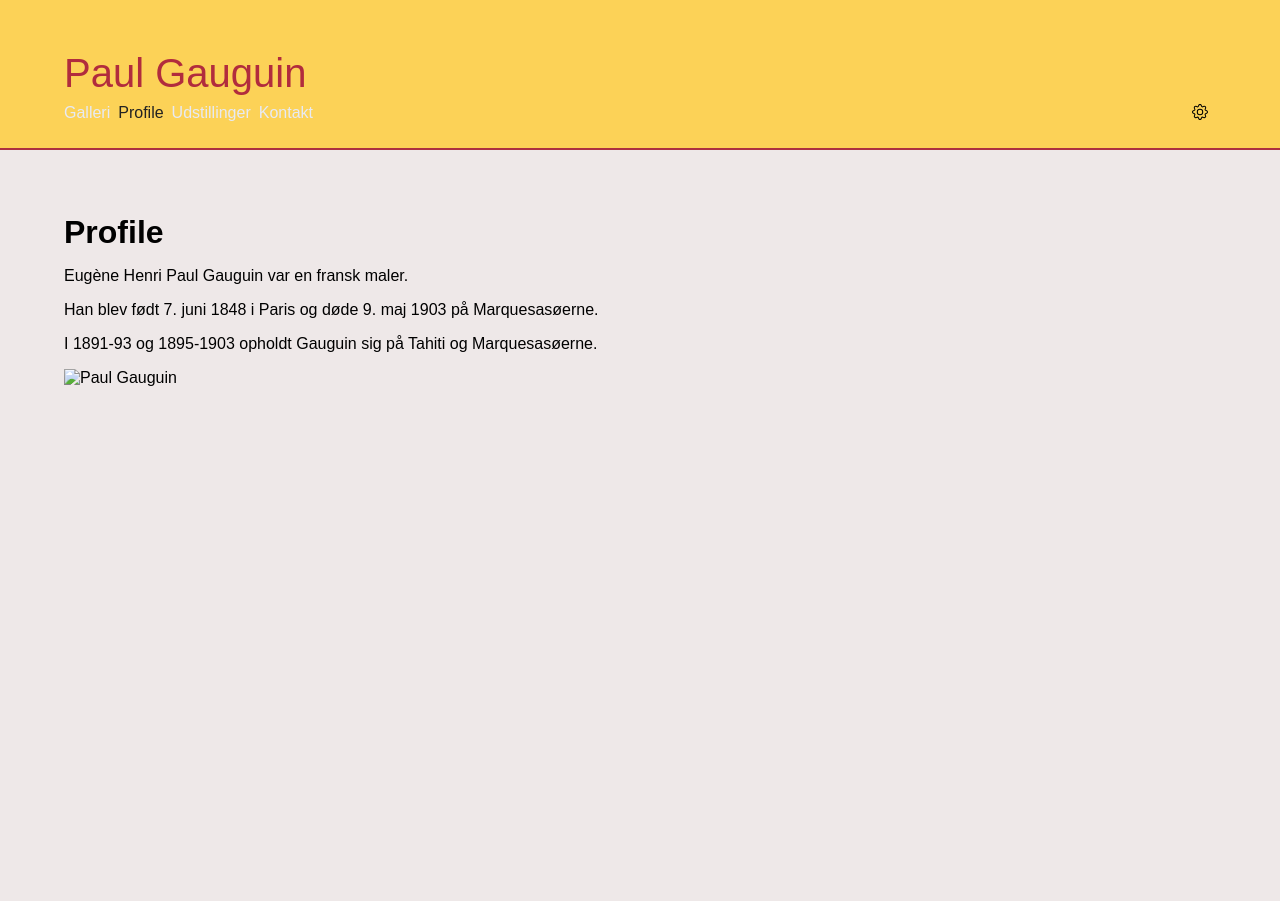
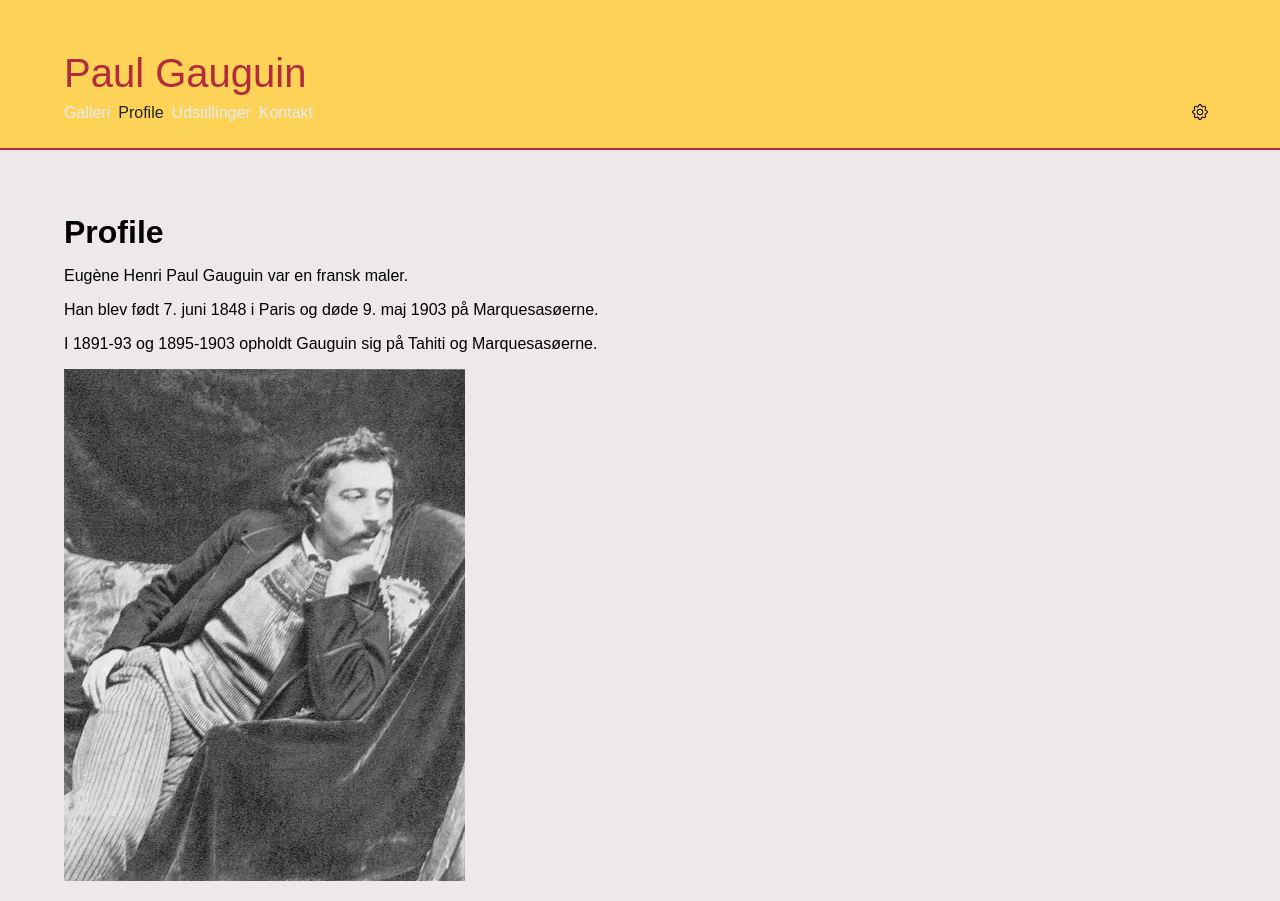
Before and after one commit to pwademo/test3, a Jekyll site: the page built from pages/profile.md, in a window 1280 px wide. Built offline with Jekyll 4.4.1, drawn with Linux system fonts in a browser that asks for light colours.

Commit message:
Update profile.md

```diff
--- a/pages/profile.md
+++ b/pages/profile.md
@@ -12,4 +12,4 @@ Han blev født 7. juni 1848 i Paris og døde 9. maj 1903 på Marquesasøerne.
 I 1891-93 og 1895-1903 opholdt Gauguin sig på Tahiti og Marquesasøerne.
 
 
-![Paul Gauguin](/workshop-example/assets/img/paulgauguin.jpg "www")
+![Paul Gauguin](/test3/assets/img/paulgauguin.jpg "www")
```
